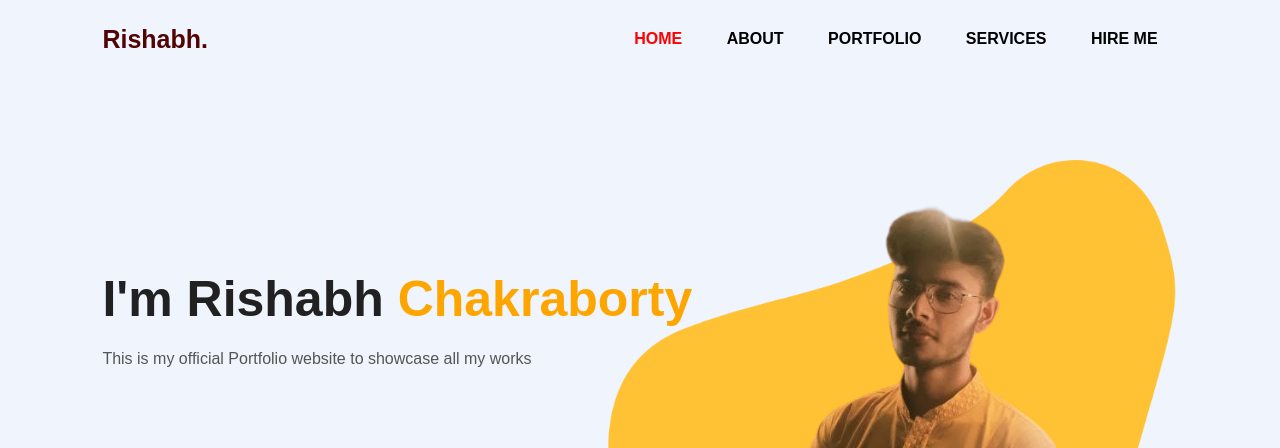
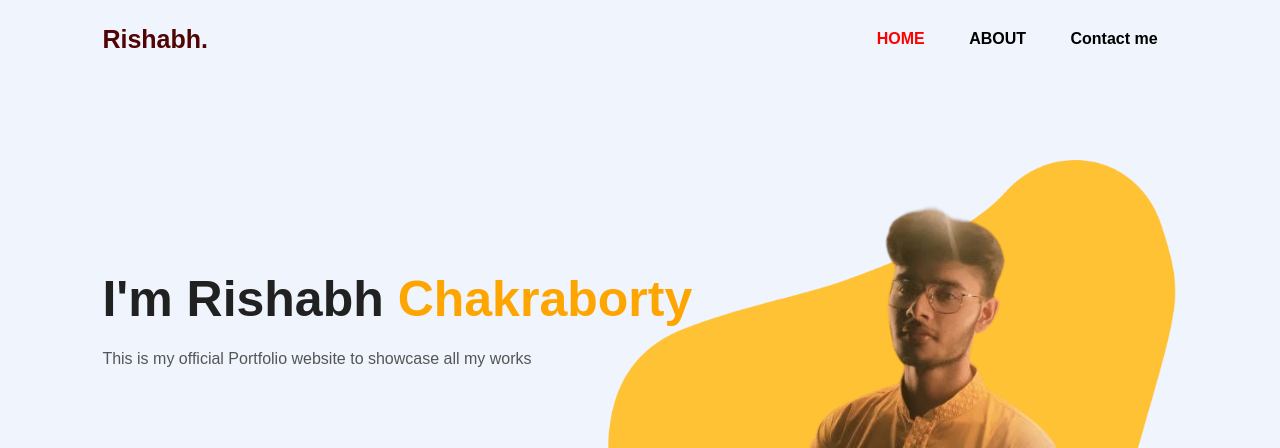
Before and after one commit to HereiamRishabh/HTML_project1, a plain HTML site: page index.html in a window 1280 px wide. Shown: the top 448 px of the page. Drawn offline with Linux system fonts and the light colour scheme.

Commit message:
Update index.html

```diff
--- a/index.html
+++ b/index.html
@@ -13,9 +13,8 @@
             <ul>
                 <li><a href="#" class="active">HOME</a></li>
                 <li><a href="about.html">ABOUT</a></li>
-                <li><a href="#">PORTFOLIO</a></li>
-                <li><a href="#">SERVICES</a></li>
-                <li><a href="mailto:fcbrishabh@gmail.com">HIRE ME</a></li>
+
+                <li><a href="mailto:fcbrishabh@gmail.com">Contact me</a></li>
             </ul>
         </nav>
         <div class="detel">
```
